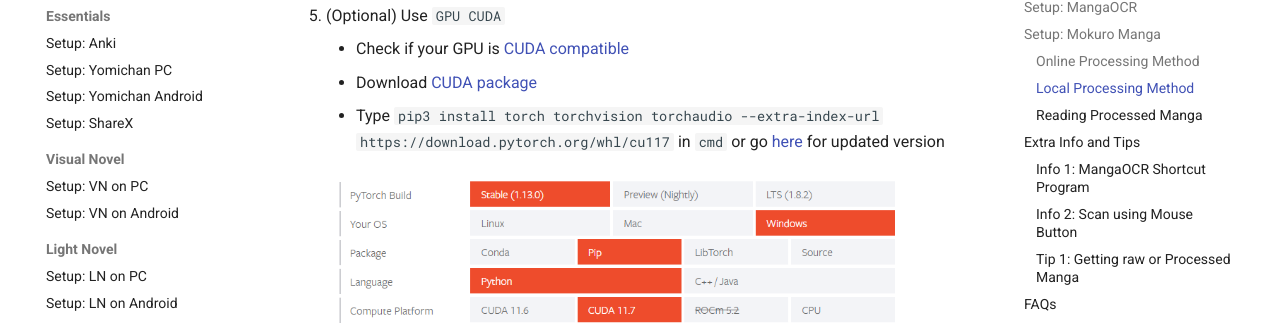
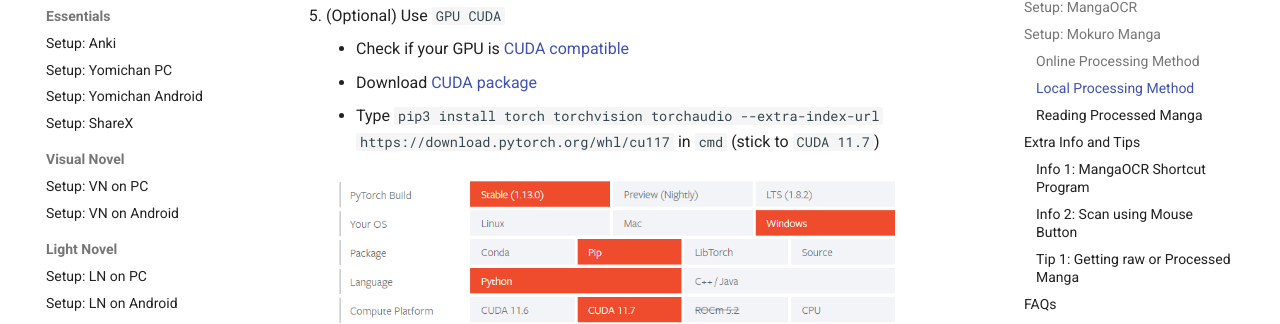
Before and after one commit to Xelieu/xelieu.github.io, an MkDocs documentation site: the page built from docs/jp-lazy-guide/setupMangaOnPC.md, in a window 1280 px wide and 900 px high, scrolled down 2899 px. Shown: the part 128-452 px from the top of the window. Built offline with MkDocs 1.6.1 and Material for MkDocs 9.7.7, drawn with Linux system fonts in a browser that asks for light colours.

Commit message:
$updated info

```diff
--- a/docs/jp-lazy-guide/setupMangaOnPC.md
+++ b/docs/jp-lazy-guide/setupMangaOnPC.md
@@ -90,7 +90,7 @@ Choose between 2 options:
 5. (Optional) Use `GPU CUDA`
     - Check if your GPU is [CUDA compatible](https://developer.nvidia.com/cuda-gpus)
     - Download [CUDA package](https://developer.nvidia.com/cuda-downloads)
-    - Type `pip3 install torch torchvision torchaudio --extra-index-url https://download.pytorch.org/whl/cu117` in `cmd` or go [here](https://pytorch.org/get-started/locally/#start-locally) for updated version
+    - Type `pip3 install torch torchvision torchaudio --extra-index-url https://download.pytorch.org/whl/cu117` in `cmd` (stick to `CUDA 11.7`)
 
     ![Installing Torch](../img/installing-torch.png){height=300 width=600}
 
```
